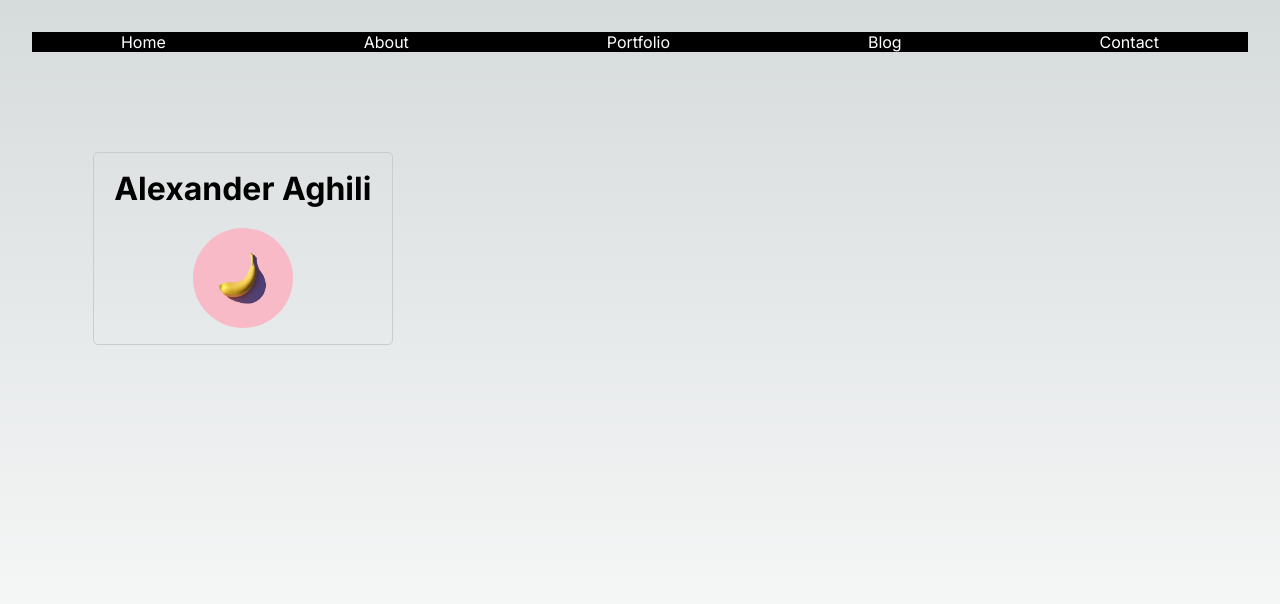
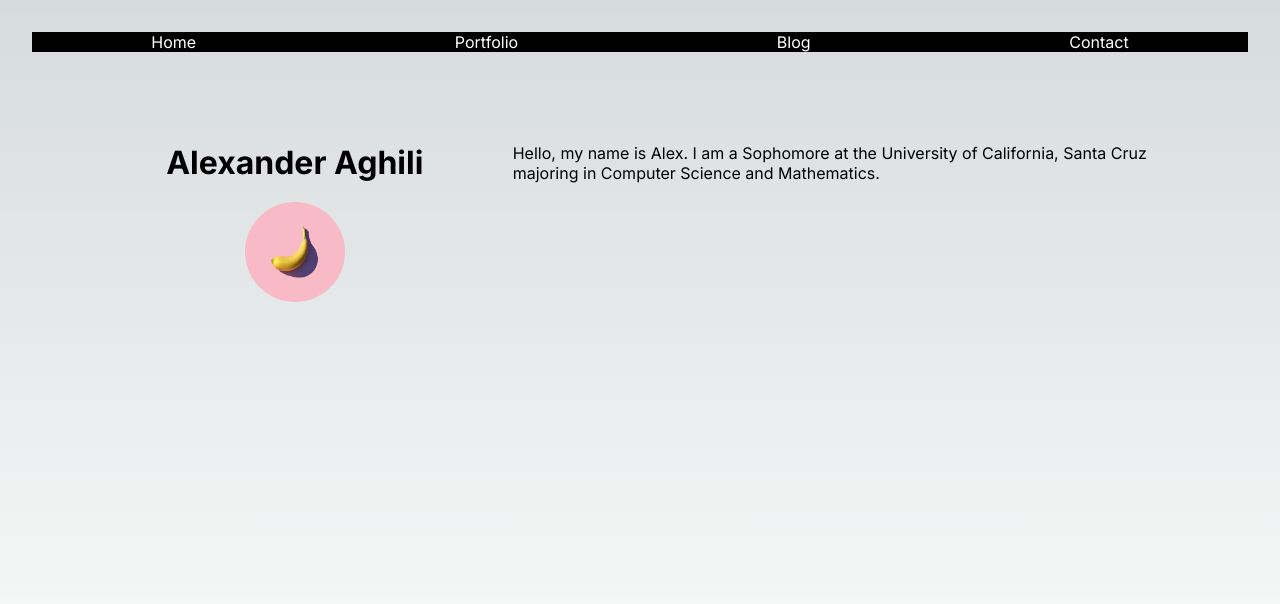
Before and after one commit to Alexander-Aghili/Personal-Website, a Next.js app: page / in a window 1280 px wide. Shown: the top 604 px of the page. Built offline with nearby package versions, Linux system fonts and the light colour scheme.

Commit message:
Tried to get blog working but image still needs to function

```diff
--- a/src/app/components/Navbar.tsx
+++ b/src/app/components/Navbar.tsx
@@ -10,13 +10,10 @@ const Navbar = () => {
           <Link href="/">Home</Link>
         </li>
         <li className={styles.navItem}>
-          <Link href="./about">About</Link>
-        </li>
-        <li className={styles.navItem}>
           <Link href="/pages/portfolio">Portfolio</Link>
         </li>
         <li className={styles.navItem}>
-          <Link href="/blog">Blog</Link>
+          <Link href="/pages/blog">Blog</Link>
         </li>
         <li className={styles.navItem}>
           <Link href="/contact">Contact</Link>
--- a/src/app/page.module.css
+++ b/src/app/page.module.css
@@ -1,31 +1,38 @@
 .main {
-  flex-direction: column;
   padding: 2rem;
   min-height: 100vh;
   gap: 2rem;
 }
 
+.homePage {
+  display: flex;
+  flex-direction: row;
+  margin-top: 75px;
+  margin-left: 5%;
+  margin-right: 5%;
+}
+
+.introductionStatement {
+  display: flex;
+  padding: 1rem;
+}
+
+.smallBio {
+  display: flex;
+  flex-direction: column; /* Stack content vertically */
+  align-items: center; /* Center horizontally */
+  justify-content: center; /* Center vertically */
+  width: 600px; /* Adjust the width as needed */
+  padding: 1rem; /* Add padding for spacing */
+}
+.smallBio h1 {
+  margin-bottom: 20px;
+}
 .circularProfileImage {
   width: 100px;
   height: 100px;
   border-radius: 50%;
   overflow: hidden;
-}
-
-.smallBio {
-  margin-top: 100px;
-  display: flex;
-  flex-direction: column; /* Stack content vertically */
-  align-items: center; /* Center horizontally */
-  justify-content: center; /* Center vertically */
-  margin-left: 5%;
-  width: 300px; /* Adjust the width as needed */
-  padding: 1rem; /* Add padding for spacing */
-  border: 1px solid #ccc; /* Optional: Add a border for visual reference */
-  border-radius: 5px; /* Optional: Add border-radius for rounded corners */
-}
-.smallBio h1 {
-  margin-bottom: 20px;
 }
 
 
--- a/src/app/page.tsx
+++ b/src/app/page.tsx
@@ -3,14 +3,14 @@ import React from 'react';
 import styles from './page.module.css'
 import Navbar from './components/Navbar'
 import profileImage from './p.jpeg'; // Import image
+import introduction from './static_data/introduction';
 
 
 export default function Home() {
-
-
   return (
     <main className={styles.main}>
       <Navbar />
+      <div className={styles.homePage}>
         <div className={styles.smallBio}>
           <h1>
             Alexander Aghili
@@ -26,6 +26,10 @@ export default function Home() {
           </div>
           </div>
         </div>
+        <div className={styles.introductionStatement}>
+          {introduction}
+        </div>
+      </div>
     </main>
   )
 }
--- /dev/null
+++ b/src/app/pages/blog/page.module.css
@@ -0,0 +1,54 @@
+.main {
+    padding: 2rem;
+    min-height: 100vh;
+    gap: 2rem; /* Adjust the value as needed */
+}
+
+.ul {
+    list-style-type: none;
+    padding-left: 20%;
+    padding-right: 20%;
+}
+
+.licontainer{
+    display:block;
+    padding: 9px;
+    margin: 10px;
+    border-style: solid;
+    border-radius: 10px;
+    box-shadow: inset;
+    border-color: lightgray;
+    border-width: 1px;
+}
+
+.licontainer:hover{
+    padding: 8px;
+    border-color:#ff9900;
+    border-width: 2px;
+}
+
+.imagedescriptionlayer {
+    display: flex;
+}
+
+.thumbnail {
+    width: 200px;
+    height: 200px;
+    margin-right: 5px;
+}
+
+/*Custom CSS*/
+.basetext {
+    color: gray;
+    font-size: 18px;
+}
+
+.titlelayer{
+    display: flex;
+    justify-content: space-between;
+}
+
+.baseheader {
+    color:white;
+    margin-bottom: 10px;
+}
--- /dev/null
+++ b/src/app/static_data/introduction.ts
@@ -0,0 +1,3 @@
+const text='Hello, my name is Alex. I am a Sophomore at the University of California, Santa Cruz majoring in Computer Science and Mathematics. ';
+
+export default text;
```
Also changed, not shown: src/app/pages/blog/blog.json (added, +12 -0 lines), src/app/pages/blog/page.tsx (added, +38 -0 lines), 1 other file (tests, documents, lock files or other folders). Lines whose indentation alone changed are shown as unchanged.
